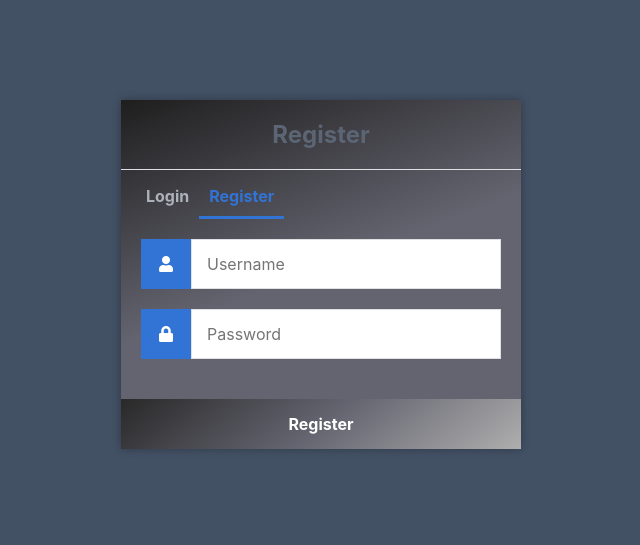
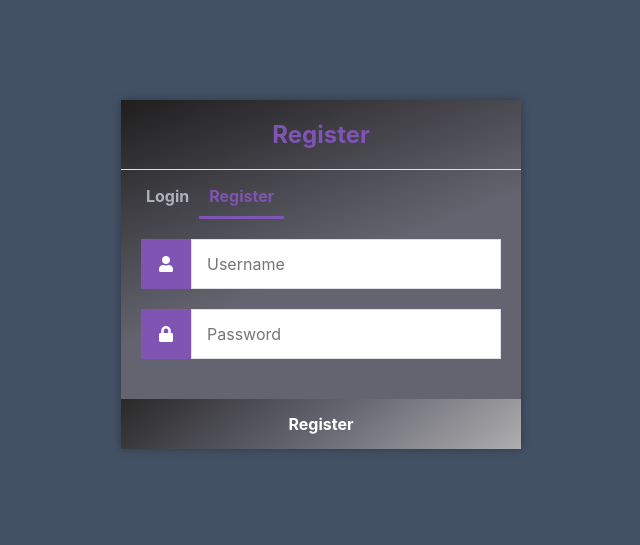
Before and after one commit to Vef2-musc/Project-Lets-Make-Music, a Flask app: page /signup in a window 1280 px wide. Shown: the part 60-605 px from the top of the page, without its empty margins (319-959 px from the left). Run offline with Flask 2, Linux system fonts and the light colour scheme; some libraries are stand-ins or nearby versions.

Commit message:
gerði allt í login og register beautiful

```diff
--- a/static/main.css
+++ b/static/main.css
@@ -18,7 +18,7 @@ body {
 }
 .login h1, .register h1 {
     text-align: center;
-    color: #5b6574;
+    color: #7f54b2;
     font-size: 24px;
     padding: 20px 0 20px 0;
     border-bottom: 1px solid #dee0e4;
@@ -38,8 +38,8 @@ body {
     color: #9da3ac;
 }
 .login .links a.active, .register .links a.active {
-    border-bottom: 3px solid #3274d6;
-    color: #3274d6;
+    border-bottom: 3px solid #7f54b2;
+    color: #7f54b2;
 }
 .login form, .register form {
     display: flex;
@@ -53,7 +53,7 @@ body {
     align-items: center;
     width: 50px;
     height: 50px;
-    background-color: #3274d6;
+    background-color: #7f54b2;
     color: #ffffff;
 }
 .login form input[type="password"], .login form input[type="text"], .login form input[type="email"], .register form input[type="password"], .register form input[type="text"], .register form input[type="email"] {
```
